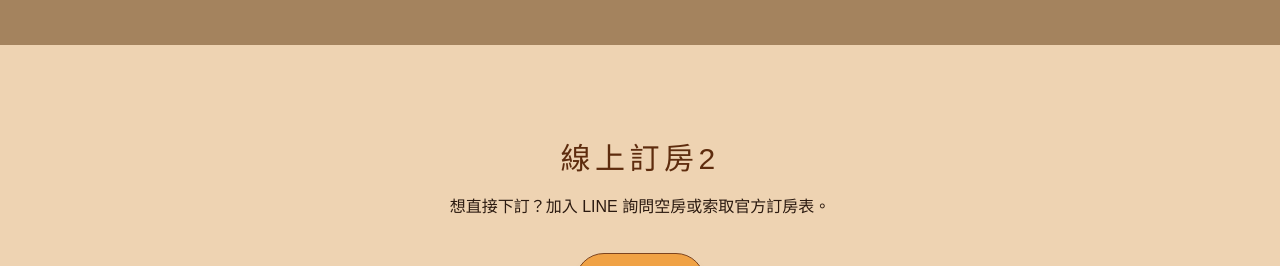
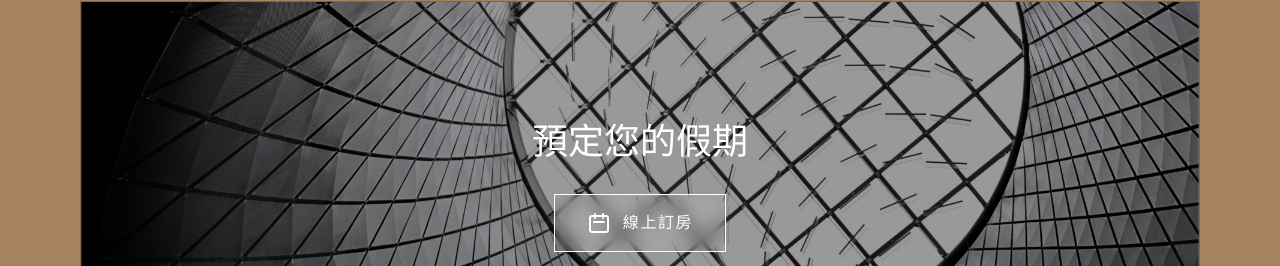
Before and after one commit to ianshih69/mumbao-website, a Next.js app: page / in a window 1280 px wide. Shown: the part 2534-2800 px from the top of the page. Built offline with nearby package versions, Linux system fonts and the light colour scheme.

Commit message:
增加線上訂房頁面1

```diff
--- a/app/page.tsx
+++ b/app/page.tsx
@@ -6,6 +6,7 @@ import LatestNewsSection from "@/components/LatestNewsSection";
 import Image from "next/image";
 import HeroRotator from "@/components/HeroRotator";
 import RoomsMosaic from "@/components/RoomsMosaic";
+import Page5Booking from "@/components/Page5Booking";
 
 export default function Home() {
 
@@ -93,7 +94,10 @@ export default function Home() {
         <RoomsMosaic />
       </div>
 
-      {/* [5] 線上訂房 CTA */}
+      {/* [5] 第五圖頁：線上訂房 */}
+      <Page5Booking />
+
+      {/* [6] 線上訂房 CTA */}
       <section className="bg-[var(--bg-card)] py-16 md:py-24">
         <div className="mx-auto max-w-4xl px-4 text-center">
           <h2 className="text-2xl md:text-3xl font-normal tracking-[0.15em] text-[var(--title-main)] mb-4 text-center">
--- /dev/null
+++ b/components/Page5Booking.tsx
@@ -0,0 +1,60 @@
+"use client";
+
+import Link from "next/link";
+
+export default function Page5Booking() {
+  return (
+    <section className="relative w-full py-16 md:py-24 bg-[#A4835E]">
+      {/* 對齊第四圖頁的內容寬度 */}
+      <div className="mx-auto max-w-6xl px-4">
+        {/* 外層容器：3:1 比例，往上移 140px，對齊第四圖頁的圖片區域，添加 border 確保對齊 */}
+        <div className="relative w-full aspect-[3/1] overflow-hidden -mt-[140px] border border-[var(--border-main)]/40 bg-black/10">
+          {/* 背景圖片 */}
+          <img
+            src="/images/page5/page5.webp"
+            alt="線上訂房"
+            className="absolute inset-0 w-full h-full object-cover"
+            loading="lazy"
+            decoding="async"
+          />
+
+          {/* 深色半透明遮罩 */}
+          <div className="absolute inset-0 bg-black/40 z-0"></div>
+
+          {/* 中間內容：文字和按鈕 */}
+          <div className="absolute inset-0 flex flex-col items-center justify-center z-10">
+            {/* 上方文字：預定您的假期 */}
+            <h2 className="text-white text-2xl md:text-3xl lg:text-4xl font-normal mb-6 md:mb-8">
+              預定您的假期
+            </h2>
+
+            {/* 按鈕：白色邊框，半透明背景，左邊日曆圖標，右邊文字 */}
+            <Link
+              href="#booking"
+              className="inline-flex items-center gap-3 border border-white bg-white/10 backdrop-blur-sm px-6 py-3 md:px-8 md:py-4 hover:bg-white/20 transition-colors"
+            >
+              {/* 日曆圖標 */}
+              <svg
+                className="w-5 h-5 md:w-6 md:h-6 text-white"
+                fill="none"
+                stroke="currentColor"
+                viewBox="0 0 24 24"
+              >
+                <path
+                  strokeLinecap="round"
+                  strokeLinejoin="round"
+                  strokeWidth={2}
+                  d="M8 7V3m8 4V3m-9 8h10M5 21h14a2 2 0 002-2V7a2 2 0 00-2-2H5a2 2 0 00-2 2v12a2 2 0 002 2z"
+                />
+              </svg>
+              {/* 按鈕文字 */}
+              <span className="text-white text-sm md:text-base tracking-widest">
+                線上訂房
+              </span>
+            </Link>
+          </div>
+        </div>
+      </div>
+    </section>
+  );
+}
```
Also changed, not shown: public/images/page5/page5.webp (added).
